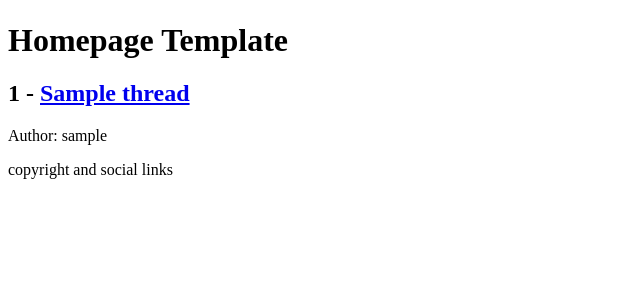
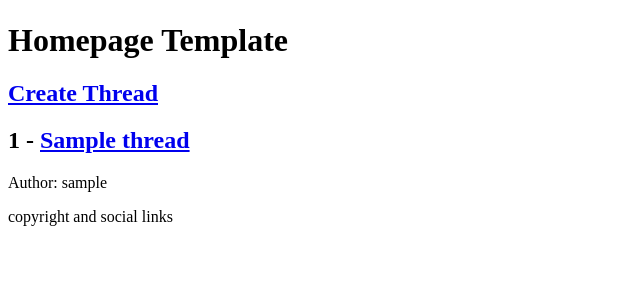
Before and after one commit to Chris-McGonigle/drone-digest, a Django app: template templates/home.html in a window 1280 px wide. Shown: the part 58-358 px from the top of the page, without its empty margins (0-640 px from the left). Run offline with Django 3.2, Linux system fonts and the light colour scheme; the template is opened without the code that fills it: values that come from a table or form of the project are taken from there, others are empty; tables that the repository leaves empty hold one stand-in row (values such as "Sample post"); parts of the project's set-up code (start-up, migrations or seed data) failed here and were passed over.

Commit message:
Add 'Add new thread' button to home.html

```diff
--- a/drone_digest/urls.py
+++ b/drone_digest/urls.py
@@ -6,5 +6,5 @@ urlpatterns = [
     path('admin/', admin.site.urls),
     path('', views.homepage, name="homepage"),
     path('threads/<str:pk>', views.threads, name="threads"),
-    path('create-thread', views.createThread, name="create-thread"),
+    path('new-thread/', views.newThread, name="new-thread"),
 ]
--- a/forum/views.py
+++ b/forum/views.py
@@ -1,5 +1,5 @@
 from django.shortcuts import render
-from .models import Thread, Post. Topic
+from .models import Thread, Post, Topic
 
 
 def homepage(request):
@@ -13,6 +13,6 @@ def threads(request, pk):
     context = {'thread': thread}
     return render(request, 'threads.html', context)
 
-def createThread(request):
+def newThread(request):
     context = {}
-    return render(request, 'new_thread.html', context)
+    return render(request, 'new-thread.html', context)
--- a/templates/home.html
+++ b/templates/home.html
@@ -3,6 +3,8 @@
 {% block content %}
 
 <h1>Homepage Template</h1>
+
+<a href="{% url 'new-thread' %}"><h2>Create Thread</h2></a>
 
 <!--Loop to display threads-->
 
```
Also changed, not shown: templates/new-thread.html (renamed from templates/new_thread.html).
